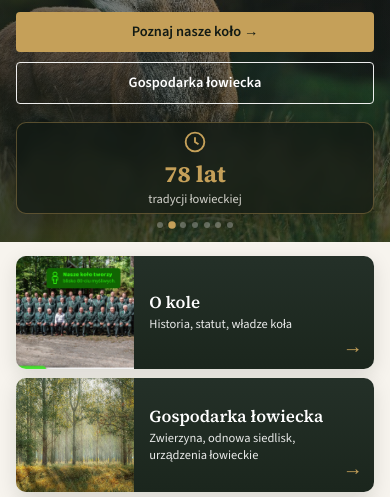
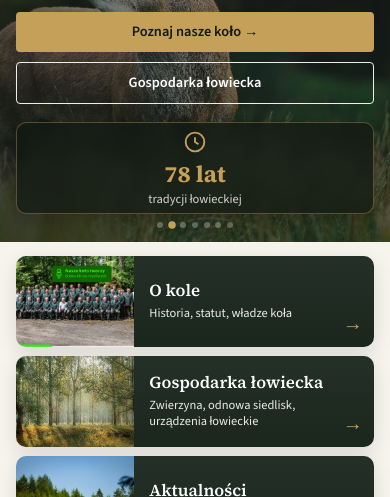
Before and after one commit to duzy30/jelen-oleszyce-demo, a plain HTML site: page index.html in a window 390 px wide. Shown: the part 318-815 px from the top of the page. Drawn offline with nearby package versions, Linux system fonts and the light colour scheme.

Commit message:
Reduce mobile tile height by about 20%.
Keep the one-third photo / text-panel layout, just more compact vertically.

Co-authored-by: Cursor <cursoragent@cursor.com>

```diff
--- a/assets/css/main.css
+++ b/assets/css/main.css
@@ -1466,8 +1466,8 @@ a.wp-block-button__link {
 		display: flex !important;
 		flex-direction: row !important;
 		align-items: stretch !important;
-		min-height: 7.1rem !important;
-		height: 7.1rem !important;
+		min-height: 5.7rem !important;
+		height: 5.7rem !important;
 		padding: 0 !important;
 		border-radius: 10px !important;
 		overflow: hidden;
--- a/index.html
+++ b/index.html
@@ -124,7 +124,7 @@ ol,ul{box-sizing:border-box}:root :where(.wp-block-list.has-background){padding:
 /*# sourceURL=/wp-includes/css/wp-block-template-skip-link.min.css */
 </style>
 <link rel='stylesheet' id='jelen-oleszyce-fonts-css' href='https://fonts.googleapis.com/css2?family=Source+Sans+3:ital,wght@0,400;0,600;0,700;1,400&family=Source+Serif+4:opsz,wght@8..60,400;8..60,600;8..60,700&display=swap' media='all' />
-<link rel='stylesheet' id='jelen-oleszyce-main-css' href='assets/css/main.css?v=14' media='all' />
+<link rel='stylesheet' id='jelen-oleszyce-main-css' href='assets/css/main.css?v=15' media='all' />
 <script id="wp-importmap" type="importmap">
 {"imports":{"@wordpress/interactivity":"./assets/wp/interactivity.index.min.js"}}
 </script>
```
